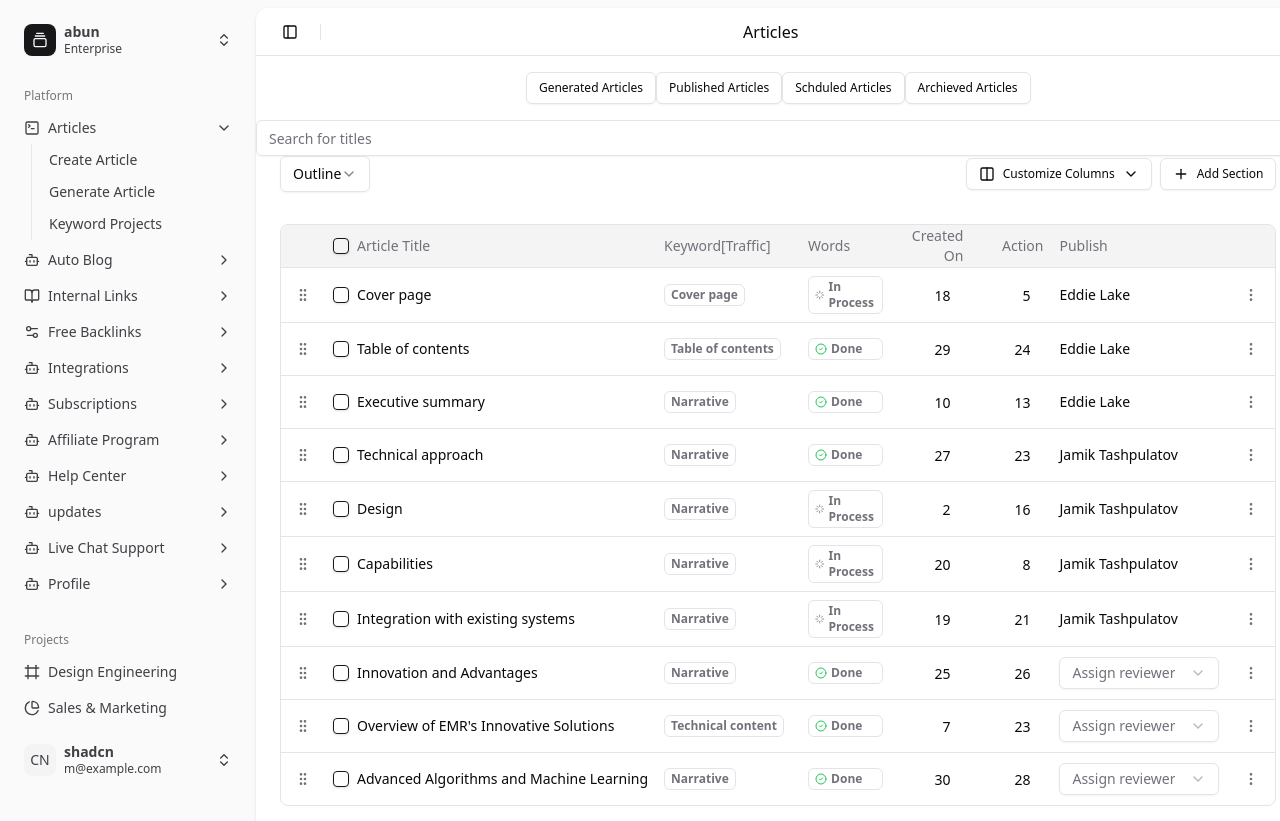
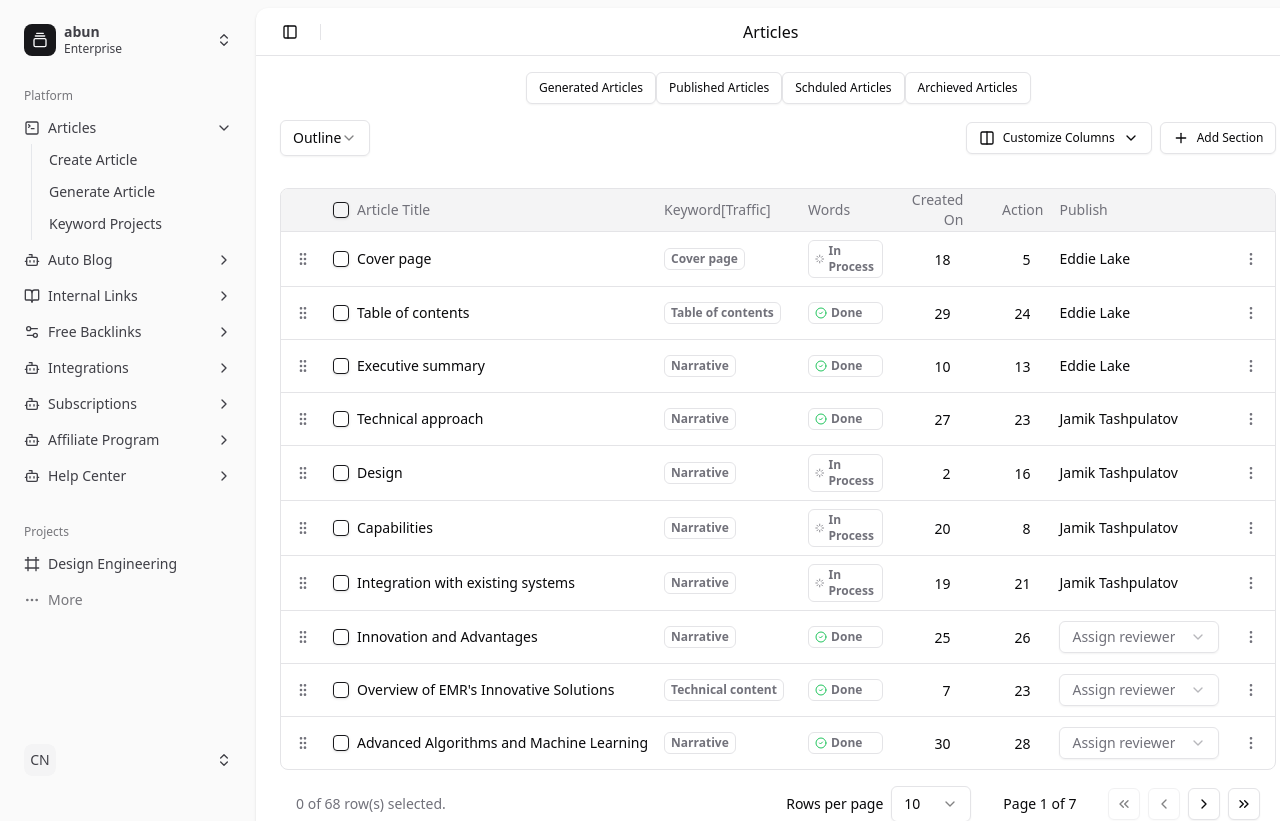
Before and after one commit to Raveena99999/TestAssignment, a React (Vite) app: page / in a window 1280 px wide. Shown: the top 821 px of the page. Built offline with nearby package versions, Linux system fonts and the light colour scheme.

Commit message:
filter functionality

```diff
--- a/src/App.jsx
+++ b/src/App.jsx
@@ -1,3 +1,4 @@
+
 import {
   SidebarInset,
   SidebarProvider,
@@ -9,13 +10,26 @@ import { SectionCards } from "./components/section-cards";
 import { ChartAreaInteractive } from "./components/chart-area-interactive";
 import { DataTable } from "./components/data-table";
 import data from "./app/dashboard/data.json";
+import { useState } from "react";
+
 export default function App({ children }) {
+
+   const [query, setQuery] = useState("");
+
+  // Replace with your actual article key (e.g., "article title")
+  const filtered = data.filter((item) =>
+    item.header.toLowerCase().includes(query.toLowerCase())
+  );
+
   return (
     <SidebarProvider>
       <AppSidebar variant="inset" />
       <SidebarInset>
-        <SiteHeader />
-        <DataTable data={data} />
+        {/* <SiteHeader  /> */}
+             <SiteHeader onSearch={setQuery} />
+               <DataTable data={filtered}/>
+        {/* <DataTable data={data} /> */}
+
 
         <div className="flex flex-1 flex-col">
           <div className="@container/main flex flex-1 flex-col gap-2">
--- a/src/components/app-sidebar.jsx
+++ b/src/components/app-sidebar.jsx
@@ -24,12 +24,11 @@ import {
   SidebarRail,
 } from "@/components/ui/sidebar"
 
-// This is sample data.
 const data = {
   user: {
-    name: "shadcn",
-    email: "m@example.com",
-    avatar: "/avatars/shadcn.jpg",
+    // name: "shadcn",
+    // email: "m@example.com",
+    // avatar: "/avatars/shadcn.jpg",
   },
   teams: [
     {
@@ -217,65 +216,65 @@ const data = {
       ],
     },
 
-     {
-      title: "updates",
-      url: "#",
-      icon: Bot,
-      items: [
-        {
-          title: "Genesis",
-          url: "#",
-        },
-        {
-          title: "Explorer",
-          url: "#",
-        },
-        {
-          title: "Quantum",
-          url: "#",
-        },
-      ],
-    },
+    //  {
+    //   title: "updates",
+    //   url: "#",
+    //   icon: Bot,
+    //   items: [
+    //     {
+    //       title: "Genesis",
+    //       url: "#",
+    //     },
+    //     {
+    //       title: "Explorer",
+    //       url: "#",
+    //     },
+    //     {
+    //       title: "Quantum",
+    //       url: "#",
+    //     },
+    //   ],
+    // },
 
-     {
-      title: "Live Chat Support",
-      url: "#",
-      icon: Bot,
-      items: [
-        {
-          title: "Genesis",
-          url: "#",
-        },
-        {
-          title: "Explorer",
-          url: "#",
-        },
-        {
-          title: "Quantum",
-          url: "#",
-        },
-      ],
-    },
+    //  {
+    //   title: "Live Chat Support",
+    //   url: "#",
+    //   icon: Bot,
+    //   items: [
+    //     {
+    //       title: "Genesis",
+    //       url: "#",
+    //     },
+    //     {
+    //       title: "Explorer",
+    //       url: "#",
+    //     },
+    //     {
+    //       title: "Quantum",
+    //       url: "#",
+    //     },
+    //   ],
+    // },
 
-     {
-      title: "Profile",
-      url: "#",
-      icon: Bot,
-      items: [
-        {
-          title: "Genesis",
-          url: "#",
-        },
-        {
-          title: "Explorer",
-          url: "#",
-        },
-        {
-          title: "Quantum",
-          url: "#",
-        },
-      ],
-    },
+    //  {
+    //   title: "Profile",
+    //   url: "#",
+    //   icon: Bot,
+    //   items: [
+    //     {
+    //       title: "Genesis",
+    //       url: "#",
+    //     },
+    //     {
+    //       title: "Explorer",
+    //       url: "#",
+    //     },
+    //     {
+    //       title: "Quantum",
+    //       url: "#",
+    //     },
+    //   ],
+    // },
   ],
   projects: [
     {
@@ -283,16 +282,16 @@ const data = {
       url: "#",
       icon: Frame,
     },
-    {
-      name: "Sales & Marketing",
-      url: "#",
-      icon: PieChart,
-    },
-    {
-      name: "Travel",
-      url: "#",
-      icon: Map,
-    },
+    // {
+    //   name: "Sales & Marketing",
+    //   url: "#",
+    //   icon: PieChart,
+    // },
+    // {
+    //   name: "Travel",
+    //   url: "#",
+    //   icon: Map,
+    // },
   ],
 }
 
--- a/src/components/data-table.jsx
+++ b/src/components/data-table.jsx
@@ -1,4 +1,5 @@
 import * as React from "react"
+
 import {
   DndContext,
   KeyboardSensor,
--- a/src/components/site-header.jsx
+++ b/src/components/site-header.jsx
@@ -2,9 +2,12 @@ import { Separator } from "@/components/ui/separator"
 import { SidebarTrigger } from "@/components/ui/sidebar"
 import { Button } from "./ui/button";
 import { Input } from "./ui/input";
+import { useState } from "react";
+
+export function SiteHeader({ onSearch }) {
 
 
-export function SiteHeader() {
+
   return (
   <div>
   <header
@@ -37,7 +40,9 @@ export function SiteHeader() {
   </Button>
 </div>
 
-<Input type="text" placeholder="Search for titles" />
+{/* <Input type="text" placeholder="Search for titles" /> */}
+
+
 
   </div>
 
```
